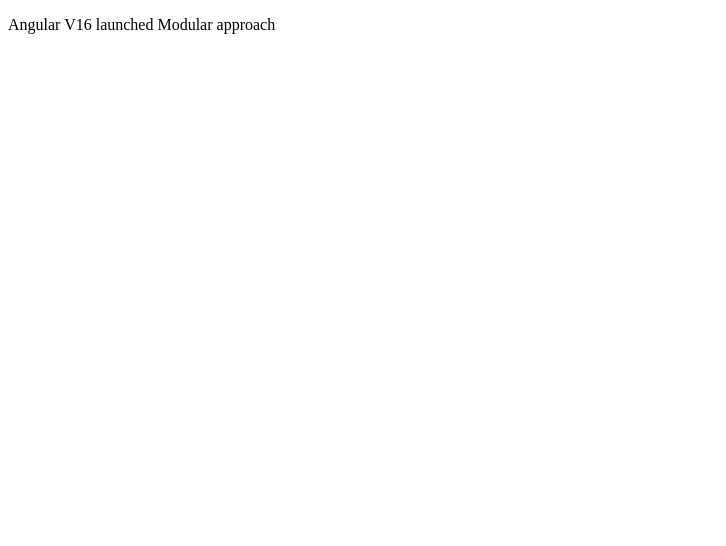
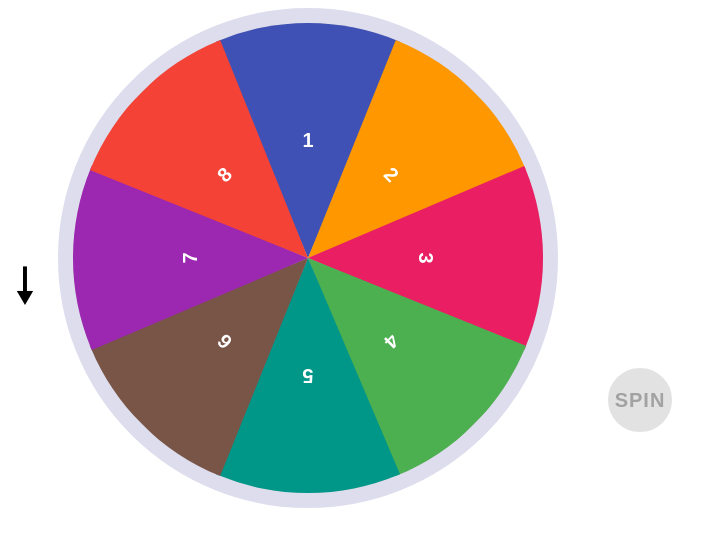
Before and after one commit to saikorthivada/angular-tutorials, an Angular app: page / in a window 1280 px wide. Shown: the top 546 px of the page, without its empty margins (0-726 px from the left). Built offline with nearby package versions, Linux system fonts and the light colour scheme.

Commit message:
Spinner example

```diff
--- a/package.json
+++ b/package.json
@@ -21,6 +21,7 @@
     "@angular/platform-browser-dynamic": "^16.0.1",
     "@angular/router": "^16.0.1",
     "rxjs": "~6.6.0",
+    "scratchcard-js": "^1.5.5",
     "tslib": "^2.2.0",
     "zone.js": "~0.13.0"
   },
--- a/src/app/app.component.html
+++ b/src/app/app.component.html
@@ -1,2 +1,15 @@
-<p>Angular V16 launched Modular approach</p>
-<router-outlet></router-outlet>
+<span class="arrow"></span>
+
+<div class="main" id="main">
+  <button id="spin" (click)="spin()">Spin</button>
+  <div class="container">
+    <div class="one">1</div>
+    <div class="two">2</div>
+    <div class="three">3</div>
+    <div class="four">4</div>
+    <div class="five">5</div>
+    <div class="six">6</div>
+    <div class="seven">7</div>
+    <div class="eight">8</div>
+  </div>
+</div>
--- a/src/app/app.component.scss
+++ b/src/app/app.component.scss
@@ -0,0 +1,112 @@
+*{
+  box-sizing:border-box;
+}
+
+main{
+  margin:0;
+  padding:0;
+  margin-left: 20px;
+  background-color: #34495e;
+  display:flex;
+  align-items:center;
+  justify-content: center;
+  height:100vh;
+  overflow:hidden;
+}
+
+.container{
+  width:500px;
+  height:500px;
+  background-color: #ccc;
+  border-radius:50%;
+  border:15px solid #dde;
+  position: relative;
+  overflow: hidden;
+  transition: 5s;
+  margin-left: 50px;
+}
+
+.container div{
+  height:50%;
+  width:200px;
+  position: absolute;
+  clip-path: polygon(100% 0 , 50% 100% , 0 0 );
+  transform:translateX(-50%);
+  transform-origin:bottom;
+  text-align:center;
+  display:flex;
+  align-items: center;
+  justify-content: center;
+  font-size:20px;
+  font-weight:bold;
+  font-family:sans-serif;
+  color:#fff;
+  left:135px;
+}
+
+.container .one{
+  background-color: #3f51b5;
+  left:50%;
+}
+.container .two{
+  background-color: #ff9800;
+  transform: rotate(45deg);
+}
+.container .three{
+  background-color: #e91e63;
+  transform:rotate(90deg);
+}
+.container .four{
+  background-color: #4caf50;
+  transform: rotate(135deg);
+}
+.container .five{
+  background-color: #009688;
+  transform: rotate(180deg);
+}
+.container .six{
+  background-color: #795548;
+  transform: rotate(225deg);
+}
+.container .seven{
+  background-color: #9c27b0;
+  transform: rotate(270deg);
+}
+.container .eight{
+  background-color: #f44336;
+  transform: rotate(315deg);
+}
+
+.arrow{
+  position: absolute;
+  top:250px;
+  transform: translateX(-50%);
+  color:black;
+  left: 25px;
+}
+
+.arrow::before{
+  content:"\1F817";
+  font-size:50px;
+}
+
+#spin{
+  position: absolute;
+  top:50%;
+  left:50%;
+  transform:translate(-50%,-50%);
+  z-index:10;
+  background-color: #e2e2e2;
+  text-transform: uppercase;
+  border:8px solid #fff;
+  font-weight:bold;
+  font-size:20px;
+  color:#a2a2a2;
+  width: 80px;
+  height:80px;
+  font-family: sans-serif;
+  border-radius:50%;
+  cursor: pointer;
+  outline:none;
+  letter-spacing: 1px;
+}
--- a/src/app/app.component.ts
+++ b/src/app/app.component.ts
@@ -1,4 +1,5 @@
-import { Component } from '@angular/core';
+import { AfterViewInit, Component, ElementRef, ViewChild } from '@angular/core';
+import { ScratchCard, SCRATCH_TYPE } from 'scratchcard-js';
 
 @Component({
   selector: 'app-root',
@@ -6,5 +7,50 @@
   styleUrls: ['./app.component.scss']
 })
 export class AppComponent {
+  // @ViewChild('scratchCardContainer') scratchCardContainer!: ElementRef;
+  // hideScratchCard = false;
+  // ngAfterViewInit(): void {
+  //   const sc = new ScratchCard(this.scratchCardContainer.nativeElement, {
+  //     scratchType: SCRATCH_TYPE.CIRCLE,
+  //     containerWidth: this.scratchCardContainer.nativeElement.offsetWidth,
+  //     containerHeight: 300,
+  //     imageForwardSrc: './../assets/beforeScratch.png',
+  //     imageBackgroundSrc: '',
+  //     clearZoneRadius: 20,
+  //     nPoints: 0,
+  //     pointSize: 0,
+  //     brushSrc: '',
+  //     htmlBackground: '',
+  //     enabledPercentUpdate: true,
+  //     percentToFinish: 100,
+  //     callback: function () {
+  //       console.log('done');
+  //     }
+  //   });
 
+  //   sc.init().then((res) => {
+  //     console.log('res', res)
+  //   }).catch(err => {
+  //     console.log(err);
+  //   });
+
+  //   sc.canvas.addEventListener('scratch.move', () => {
+  //     let percent = sc.getPercent();
+  //     console.log(percent);
+  //     if(percent>50) {
+  //       this.hideScratchCard = true
+  //     }
+  //   });
+  // }
+
+  spin() {
+    let container = document.querySelector(".container") as HTMLDivElement;
+    let number = Math.ceil(Math.random() * 1000);
+    console.log(number);
+    container.style.transform = "rotate(" + number + "deg)";
+    number += Math.ceil(Math.random() * 1000);
+    console.log(number);
+
+    console.log(document.getElementById('main'))
+  }
 }
--- a/src/app/app.module.ts
+++ b/src/app/app.module.ts
@@ -3,14 +3,13 @@
 
 import { AppRoutingModule } from './app-routing.module';
 import { AppComponent } from './app.component';
-
 @NgModule({
   declarations: [
     AppComponent
   ],
   imports: [
     BrowserModule,
-    AppRoutingModule,
+    AppRoutingModule
   ],
   providers: [],
   bootstrap: [AppComponent]
--- a/src/index.html
+++ b/src/index.html
@@ -1,13 +1,20 @@
 <!doctype html>
 <html lang="en">
+
 <head>
   <meta charset="utf-8">
   <title>AngularTutorials</title>
   <base href="/">
   <meta name="viewport" content="width=device-width, initial-scale=1">
   <link rel="icon" type="image/x-icon" href="favicon.ico">
+  <script
+    src="https://rawcdn.githack.com/zarocknz/javascript-winwheel/229a47acc3d7fd941d72a3ba9e1649751fd10ed5/Winwheel.min.js"></script>
+  <script src="https://cdnjs.cloudflare.com/ajax/libs/gsap/latest/TweenMax.min.js"></script>
+
 </head>
+
 <body>
   <app-root></app-root>
 </body>
+
 </html>
```
Also changed, not shown: src/assets/beforeScratch.png (added), 1 other file (tests, documents, lock files or other folders).
